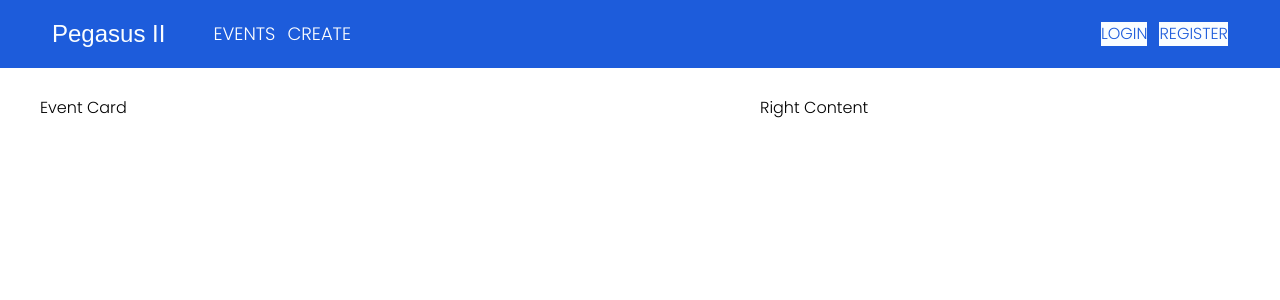
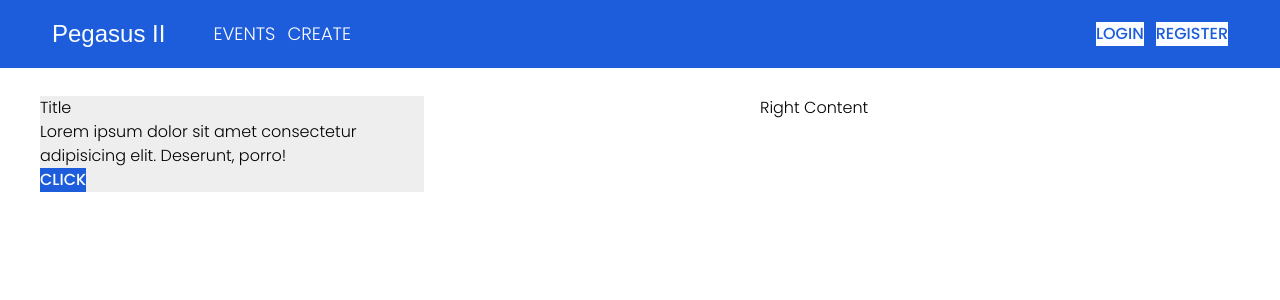
Before and after one commit to Nimira43/Pegasus-II, a React (Vite) app: page / in a window 1280 px wide. Shown: the top 300 px of the page. Built offline with nearby package versions, Linux system fonts and the light colour scheme; a web font is replaced by a local one.

Commit message:
Setting up basic card

```diff
--- a/src/app/layout/globals.css
+++ b/src/app/layout/globals.css
@@ -14,6 +14,8 @@
   button {
     border: none !important;
     box-shadow: none !important;
+    font-weight: 500 !important;
+    text-transform: uppercase;
   }
 }
 
--- a/src/app/layout/nav/Navbar.tsx
+++ b/src/app/layout/nav/Navbar.tsx
@@ -10,8 +10,8 @@ export default function Navbar() {
           <a>Create</a>
         </nav>
         <div className='flex align-middle ml-auto gap-3'>
-          <button className='btn bg-light text-main hover:bg-grey-light uppercase btn-hover'>Login</button>
-          <button className='btn bg-light text-main hover:bg-grey-light uppercase btn-hover'>Register</button>
+          <button className='btn bg-light text-main hover:bg-grey-light btn-hover'>Login</button>
+          <button className='btn bg-light text-main hover:bg-grey-light btn-hover'>Register</button>
         </div>
       </div>
     </header>
--- a/src/features/events/dashboard/EventCard.tsx
+++ b/src/features/events/dashboard/EventCard.tsx
@@ -1,6 +1,11 @@
 export default function EventCard() {
   return (
-    <div>Event Card
+    <div className='card card-border bg-grey-light-extra w-96'>
+      <h2 className='card-title'>Title</h2>
+      <p>Lorem ipsum dolor sit amet consectetur adipisicing elit. Deserunt, porro!</p>
+      <div className='card-actions justify-end'>
+        <button className='btn bg-main text-light hover:bg-main-dark btn-hover'>Click</button>
+      </div>
     </div>
   )
 }
--- a/tailwind.config.js
+++ b/tailwind.config.js
@@ -8,7 +8,7 @@ export default {
     extend: {
       colors: {
         'main': '#1d5cdb',
-        'main-dark': '043aa5',
+        'main-dark': '#043aa5',
         'main-light': '#5489f5',
         'support': '#ff4500',
         'dark': '#111',
```
